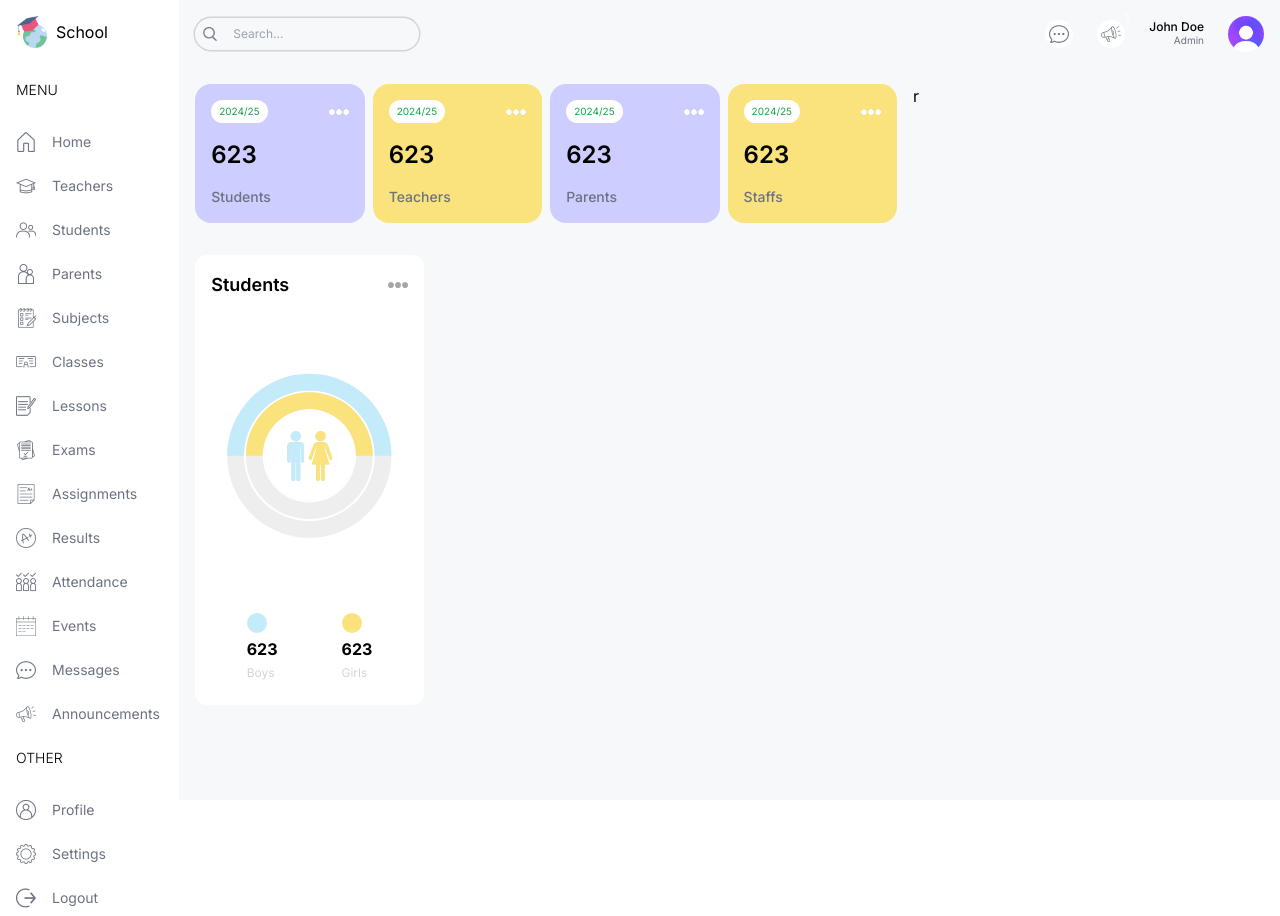
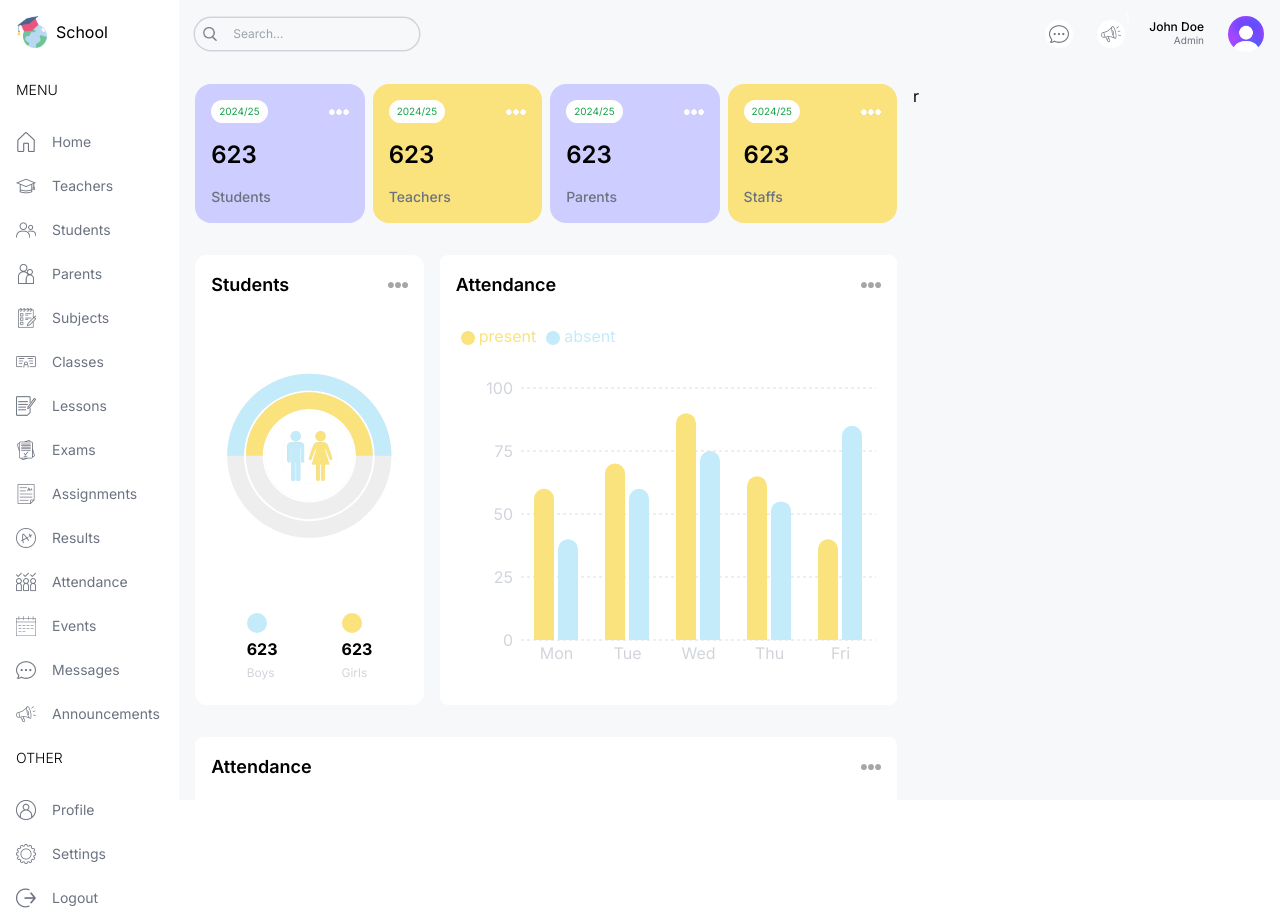
Before and after one commit to raniagh/school-management, a Next.js app: page /admin in a window 1280 px wide. Built offline with nearby package versions, Linux system fonts and the light colour scheme.

Commit message:
design attendance chart

```diff
--- a/src/app/(dashboard)/admin/page.tsx
+++ b/src/app/(dashboard)/admin/page.tsx
@@ -1,3 +1,4 @@
+import AttendanceChart from "@/components/AttendanceChart";
 import CountChart from "@/components/CountChart";
 import UserCard from "@/components/UserCard";
 import React from "react";
@@ -20,7 +21,13 @@
             <CountChart />
           </div>
           {/* ATTENDANCE CHART */}
-          <div className='w-full lg:w-2/3 h-[450px]'></div>
+          <div className='w-full lg:w-2/3 h-[450px]'>
+            <AttendanceChart />
+          </div>
+        </div>
+        {/* BOTTOM CHART */}
+        <div className='w-full h-[500px]'>
+          <AttendanceChart />
         </div>
       </div>
       {/* RIGHT */}
--- /dev/null
+++ b/src/components/AttendanceChart.tsx
@@ -0,0 +1,101 @@
+"use client";
+
+import Image from "next/image";
+import React from "react";
+import {
+  BarChart,
+  Bar,
+  Rectangle,
+  XAxis,
+  YAxis,
+  CartesianGrid,
+  Tooltip,
+  Legend,
+  ResponsiveContainer,
+} from "recharts";
+
+const data = [
+  {
+    name: "Mon",
+    present: 60,
+    absent: 40,
+  },
+  {
+    name: "Tue",
+    present: 70,
+    absent: 60,
+  },
+  {
+    name: "Wed",
+    present: 90,
+    absent: 75,
+  },
+  {
+    name: "Thu",
+    present: 65,
+    absent: 55,
+  },
+  {
+    name: "Fri",
+    present: 40,
+    absent: 85,
+  },
+];
+
+const AttendanceChart = () => {
+  return (
+    <div className='bg-white h-full rounded-lg p-4 '>
+      {/* TITLE */}
+      <div className='flex justify-between items-center'>
+        <h1 className='text-lg font-semibold'>Attendance</h1>
+        <Image src='/moreDark.png' alt='moree' width={20} height={20} />
+      </div>
+
+      {/* CHART */}
+      <div className='w-full h-full'>
+        <ResponsiveContainer width='100%' height='90%'>
+          <BarChart width={500} height={300} data={data} barSize={20}>
+            <CartesianGrid
+              strokeDasharray='3 3'
+              vertical={false}
+              stroke='#ddd'
+            />
+            <XAxis
+              dataKey='name'
+              axisLine={false}
+              tick={{ fill: "#d1d5db" }}
+              tickLine={false}
+            />
+            <YAxis
+              axisLine={false}
+              tick={{ fill: "#d1d5db" }}
+              tickLine={false}
+            />
+            <Tooltip
+              contentStyle={{ borderRadius: "10px", borderColor: "lightgray" }}
+            />
+            <Legend
+              align='left'
+              verticalAlign='top'
+              wrapperStyle={{ paddingTop: "20px", paddingBottom: "40px" }}
+            />
+            <Bar
+              dataKey='present'
+              fill='#FAE27C'
+              legendType='circle'
+              radius={[10, 10, 0, 0]}
+            />
+            <Bar
+              dataKey='absent'
+              fill='#C3EBFA'
+              legendType='circle'
+              radius={[10, 10, 0, 0]}
+            />
+          </BarChart>
+        </ResponsiveContainer>
+      </div>
+    </div>
+  );
+};
+
+export default AttendanceChart;
--- /dev/null
+++ b/src/components/FinanceChart.tsx
@@ -0,0 +1,9 @@
+"use client";
+
+import React from "react";
+
+const FinanceChart = () => {
+  return <div>FinanceChart</div>;
+};
+
+export default FinanceChart;
```
